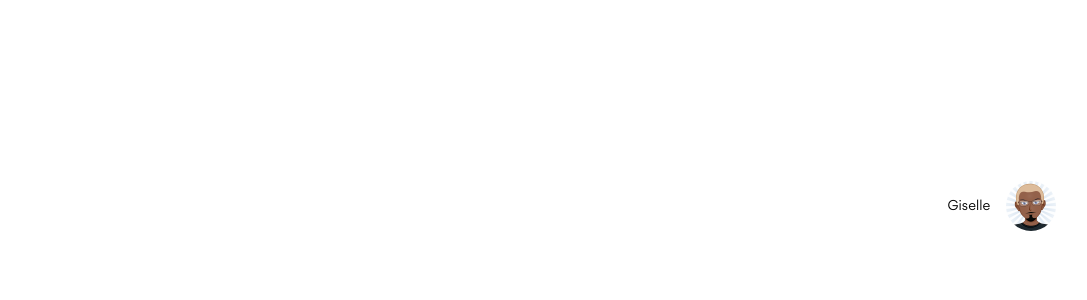
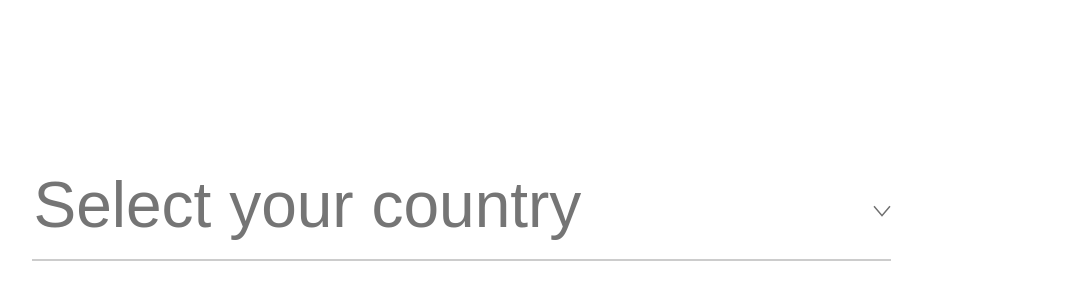
Before and after one commit to codrex/Giselle, a React (Create React App) app: page /account/career in a window 1280 px wide. Shown: the part 194-494 px from the top of the page, without its empty margins (179-1266 px from the left). Built offline with nearby package versions, Linux system fonts and the light colour scheme.

Commit message:
feat(select):create select component

```diff
--- a/src/App.js
+++ b/src/App.js
@@ -1,6 +1,7 @@
 import React, { Component } from 'react';
-import Header from './components/Header';
-import user from './assets/img/user.png';
+import Select from './components/Select';
+import { COUNTRIES } from './constants';
+import { buildSelectOptions } from './utils';
 import './App.css';
 
 /* eslint-disable react/prefer-stateless-function */
@@ -8,7 +9,11 @@ class App extends Component {
   render() {
     return (
       <div className="App">
-        <Header url={user} name="giselle" />
+        <Select
+          options={buildSelectOptions(COUNTRIES)}
+          label="country"
+          placeholder="Select your country"
+        />
       </div>
     );
   }
--- /dev/null
+++ b/src/components/Select/index.js
@@ -0,0 +1,94 @@
+import React, { PureComponent } from 'react';
+import propTypes from 'prop-types';
+import TextField from '../TextField';
+import downArrow from '../../assets/img/downArrow.svg';
+import './select.scss';
+
+class Select extends PureComponent {
+  state = {
+    options: this.props.options,
+    label: this.props.currentItem.label,
+    hideOptions: true,
+  };
+
+  handleItemClick = item => () => {
+    const { handleChange, options } = this.props;
+    handleChange(item);
+    this.setState({
+      label: item.label,
+      options,
+      hideOptions: true,
+    });
+  };
+
+  handleFocus = () => {
+    this.setState({ hideOptions: false });
+  };
+
+  filterOptions = (change) => {
+    const { options } = this.props;
+    const pattern = new RegExp(change, 'gi');
+    let filteredOptions = options.filter(option => option.label.search(pattern) >= 0);
+    filteredOptions = filteredOptions.length > 0 ? filteredOptions : options;
+    this.setState({ options: filteredOptions, label: change });
+  };
+
+  renderDropDown() {
+    const { options = [] } = this.state;
+    return (
+      <ul className="select__options">
+        {options.map(item => (
+          <li
+            className="select__option"
+            key={item.label}
+            role="presentation"
+            tabIndex="-1"
+            onClick={this.handleItemClick(item)}
+          >
+            {item.label}
+          </li>
+        ))}
+      </ul>
+    );
+  }
+
+  render() {
+    const { label, hideOptions } = this.state;
+    const { label: selectLabel, placeholder } = this.props;
+    return (
+      <div className="select" role="presentation" tabIndex="-1" onFocus={this.handleFocus}>
+        <TextField
+          className="select__text-field"
+          value={label}
+          handleChange={this.filterOptions}
+          label={selectLabel}
+          placeholder={placeholder}
+        />
+        <img src={downArrow} alt="" />
+        {!hideOptions && this.renderDropDown()}
+      </div>
+    );
+  }
+}
+
+Select.propTypes = {
+  options: propTypes.arrayOf(
+    propTypes.shape({
+      label: propTypes.string,
+      value: propTypes.string,
+    }),
+  ).isRequired,
+  handleChange: propTypes.func,
+  currentItem: propTypes.shape({ label: propTypes.string, value: propTypes.string }),
+  label: propTypes.string,
+  placeholder: propTypes.string,
+};
+
+Select.defaultProps = {
+  handleChange: () => {},
+  currentItem: { value: '', label: '' },
+  label: '',
+  placeholder: 'Enter your text',
+};
+
+export default Select;
--- /dev/null
+++ b/src/components/Select/select.scss
@@ -0,0 +1,44 @@
+.select {
+  position: relative;
+  outline: none;
+  & img {
+    position: absolute;
+    right: 0;
+    top: 55%;
+    transform: translateY(-55%);
+  }
+  &__text-field {
+    padding-right: 2rem;
+  }
+
+  &__options {
+    position: absolute;
+    padding: 0;
+    width: 100%;
+    max-height: 400px;
+    overflow: auto;
+    box-shadow: 1px 1px 12px 0px rgba(0, 0, 0, 0.04);
+    visibility: hidden;
+    padding: 1rem 0;
+    margin: 0;
+  }
+
+  &__option {
+    padding: 1rem;
+    text-align: left;
+    color: var(--text-color);
+    cursor: pointer;
+    outline: none;
+    transition: background-color 0.3s ease-in-out;
+
+    &:hover {
+      background-color: var(--hover-color);
+    }
+  }
+
+  &__text-field:focus ~ &__options,
+  &__text-field:focus-within ~ &__options,
+  &:focus-within &__options {
+    visibility: visible;
+  }
+}
--- a/src/components/SideBar/side-bar.scss
+++ b/src/components/SideBar/side-bar.scss
@@ -59,7 +59,7 @@ $easing-func: ease-in-out;
     &--active {
       font-weight: bold;
       color: var(--text-color-dark);
-      background-color: rgba(0, 0, 0, 0.03);
+      background-color: var(--hover-color);
     }
   }
 
--- a/src/components/TextField/index.js
+++ b/src/components/TextField/index.js
@@ -12,11 +12,23 @@ class TextField extends PureComponent {
   handleChange = (event) => {
     if (!event) return;
     const { value } = event.target;
-    const valueLen = shouldUpdateValueLen(getTextWidth(value, '#len-indicator>span'));
     const { handleChange } = this.props;
-    this.setState({ valueLen, value });
+    this.updateState(value);
     handleChange(value);
   };
+
+  updateState(value) {
+    const valueLen = shouldUpdateValueLen(getTextWidth(value, '#len-indicator>span'));
+    this.setState({ valueLen, value });
+  }
+
+  // eslint-disable-next-line
+  UNSAFE_componentWillReceiveProps(nextProps) {
+    const { value } = nextProps;
+    if (this.state.value !== value) {
+      this.updateState(value);
+    }
+  }
 
   render() {
     const {
@@ -26,7 +38,11 @@ class TextField extends PureComponent {
     const labelClass = value ? 'text-field__label--show' : '';
     const hideBottomBorderClass = value ? 'text-field--hide-bm-border' : '';
     return (
-      <div className={`text-field ${hideBottomBorderClass} ${className}`}>
+      <div
+        className={`text-field ${hideBottomBorderClass} ${className}`}
+        role="presentation"
+        tabIndex="-1"
+      >
         <input
           type={type}
           id={name}
--- a/src/components/TextField/text-field.scss
+++ b/src/components/TextField/text-field.scss
@@ -53,7 +53,8 @@ $easing-func: ease-in-out;
       -webkit-appearance: textfield;
       background-color: transparent;
       border: none;
-      height: 0;
+      height: 100px;
+      white-space: pre;
       overflow: hidden;
     }
   }
@@ -61,7 +62,8 @@ $easing-func: ease-in-out;
     border-bottom-color: transparent;
   }
 
-  &__input:focus ~ &__len {
+  &__input:focus ~ &__len,
+  &__input:focus-within ~ &__len {
     border-bottom-color: black;
   }
 
--- a/src/constants/index.js
+++ b/src/constants/index.js
@@ -2,10 +2,32 @@ const accountSection = {
   title: 'account',
   links: [{ title: 'career', to: 'account/career' }, { title: 'personal', to: 'account/personal' }],
 };
-
 const manageSection = {
   title: 'manage',
   links: [{ title: 'password', to: 'manage/password' }, { title: 'email', to: 'manage/email' }],
 };
-
 export const SIDE_BAR_SECTIONS = [manageSection, accountSection];
+export const COUNTRIES = [
+  'Albania',
+  'Algeria',
+  'Andorra',
+  'Angola',
+  'Anguilla',
+  'Antigua & Barbuda',
+  'Bahamas',
+  'Bahrain',
+  'Bangladesh',
+  'Barbados',
+  'Cambodia',
+  'Cameroon',
+  'Canada',
+  'Ecuador',
+  'Egypt',
+  'El Salvador',
+  'Germany',
+  'Ghana',
+  'Great Britain',
+  'Uganda',
+  'Ukraine',
+  'United States of America (USA)',
+];
--- a/src/index.css
+++ b/src/index.css
@@ -19,6 +19,7 @@
   --text-color-dark: rgba(0, 0, 0, 0.9);
   --text-color: rgba(0, 0, 0, 0.7);
   --text-color-light: rgba(0, 0, 0, 0.5);
+  --hover-color: rgba(0, 0, 0, 0.03);
 }
 
 body {
--- a/src/utils/index.js
+++ b/src/utils/index.js
@@ -2,7 +2,7 @@ export function getTextWidth(text, selector) {
   const element = document && document.querySelector(selector);
   if (element) {
     element.innerHTML = text;
-    return Math.floor(element.clientWidth);
+    return element.clientWidth;
   }
   return 0;
 }
@@ -13,3 +13,10 @@ export function shouldUpdateValueLen(newLength) {
   if (newLength >= width) return width;
   return newLength;
 }
+
+export function buildSelectOptions(arr = []) {
+  if (Array.isArray(arr)) {
+    return arr.map(value => ({ label: value, value }));
+  }
+  return arr;
+}
```
Also changed, not shown: src/assets/img/downArrow.svg (added).
